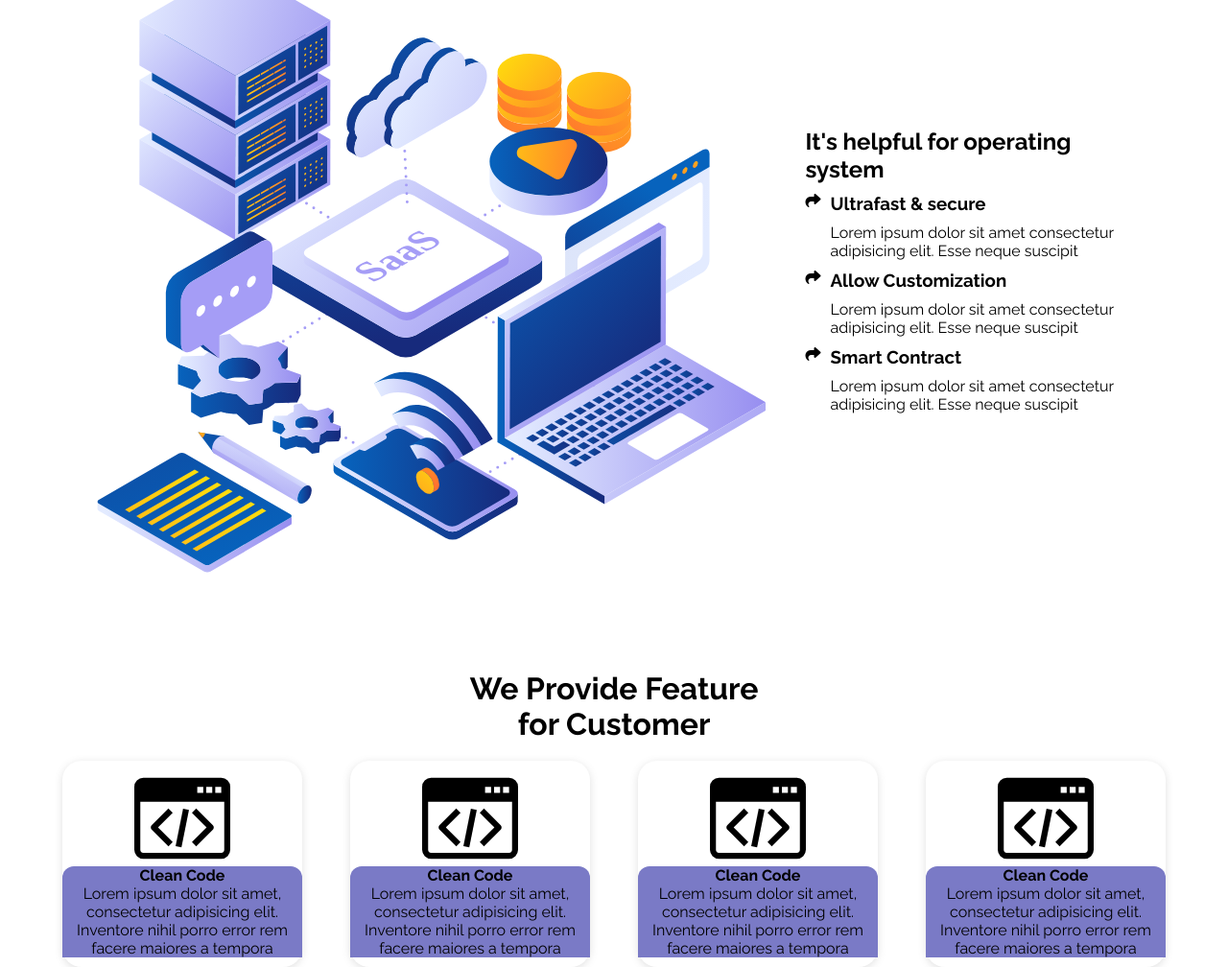
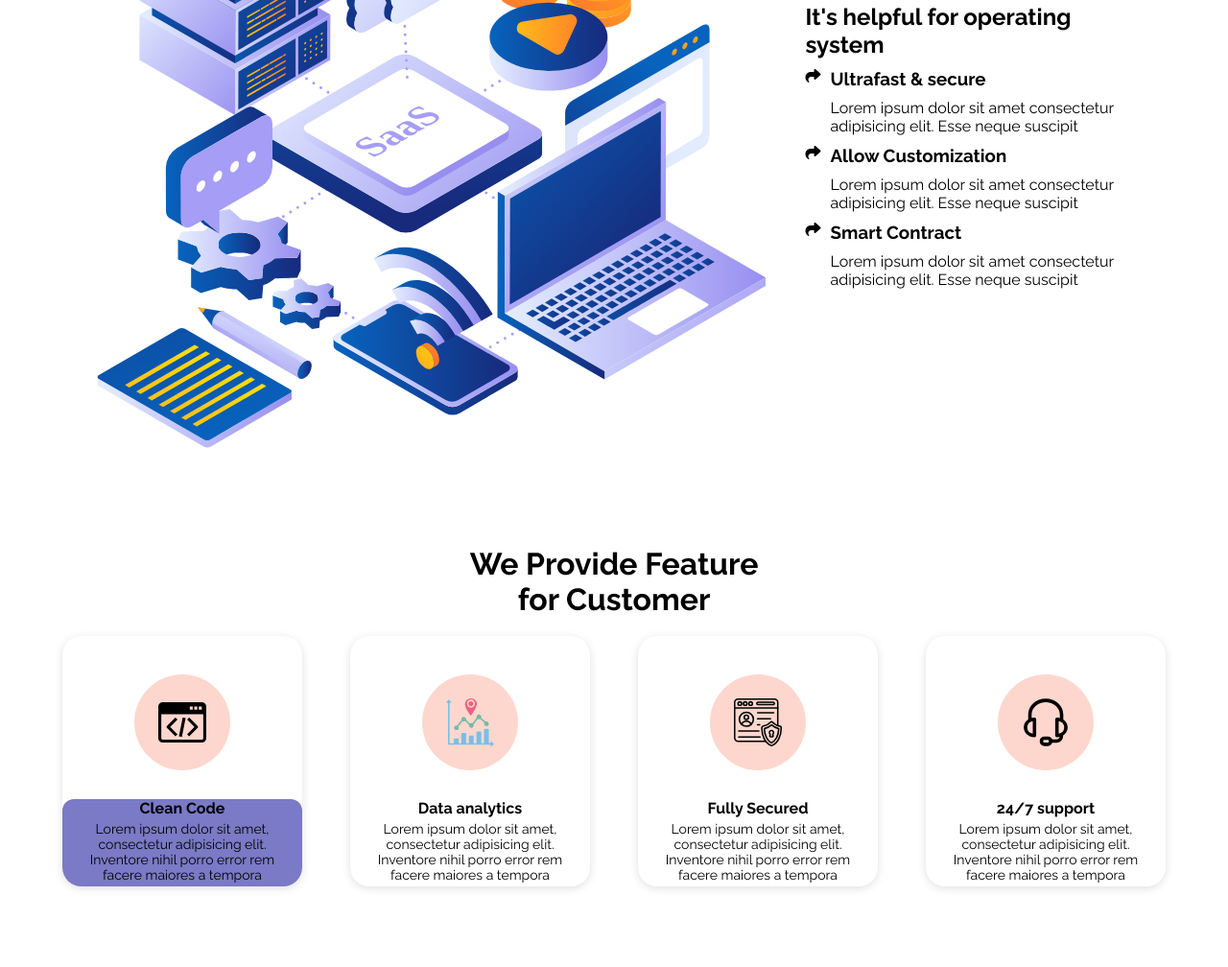
Before and after one commit to cstej/Webpage-Project-13, a plain HTML site: page index.html in a window 1280 px wide. Shown: the part 915-1923 px from the top of the page at 96% size. After the commit the page ends 1859 px from the top, so only its background shows below. Drawn offline with Linux system fonts and the light colour scheme.

Commit message:
some css and html fixes

```diff
--- a/index.html
+++ b/index.html
@@ -98,35 +98,55 @@
 
       <div class="cards">
         <div class="card">
-          <img src="/assets/web-developing.svg" alt="" />
+          <div class="icon">
+            <img src="/assets/web-developing.svg" alt="" />
+          </div>
+
           <div class="description">
             <b>Clean Code</b> <br />
-            Lorem ipsum dolor sit amet, consectetur adipisicing elit. Inventore
-            nihil porro error rem facere maiores a tempora
+            <p>
+              Lorem ipsum dolor sit amet, consectetur adipisicing elit.
+              Inventore nihil porro error rem facere maiores a tempora
+            </p>
           </div>
         </div>
         <div class="card">
-          <img src="/assets/web-developing.svg" alt="" />
-          <div>
-            <b>Clean Code</b> <br />
-            Lorem ipsum dolor sit amet, consectetur adipisicing elit. Inventore
-            nihil porro error rem facere maiores a tempora
+          <div class="icon">
+            <img src="/assets/data-analytics.svg" alt="" />
+          </div>
+
+          <div class="description">
+            <b>Data analytics</b> <br />
+            <p>
+              Lorem ipsum dolor sit amet, consectetur adipisicing elit.
+              Inventore nihil porro error rem facere maiores a tempora
+            </p>
           </div>
         </div>
         <div class="card">
-          <img src="/assets/web-developing.svg" alt="" />
-          <div>
-            <b>Clean Code</b> <br />
-            Lorem ipsum dolor sit amet, consectetur adipisicing elit. Inventore
-            nihil porro error rem facere maiores a tempora
+          <div class="icon">
+            <img src="/assets/secured-profile.svg" alt="" />
+          </div>
+
+          <div class="description">
+            <b>Fully Secured</b> <br />
+            <p>
+              Lorem ipsum dolor sit amet, consectetur adipisicing elit.
+              Inventore nihil porro error rem facere maiores a tempora
+            </p>
           </div>
         </div>
         <div class="card">
-          <img src="/assets/web-developing.svg" alt="" />
-          <div>
-            <b>Clean Code</b> <br />
-            Lorem ipsum dolor sit amet, consectetur adipisicing elit. Inventore
-            nihil porro error rem facere maiores a tempora
+          <div class="icon">
+            <img src="/assets/support.svg" alt="" />
+          </div>
+
+          <div class="description">
+            <b>24/7 support</b> <br />
+            <p>
+              Lorem ipsum dolor sit amet, consectetur adipisicing elit.
+              Inventore nihil porro error rem facere maiores a tempora
+            </p>
           </div>
         </div>
       </div>
--- a/style.css
+++ b/style.css
@@ -7,7 +7,6 @@
 }
 .container {
   max-width: 80rem;
-  height: 100vh;
   margin: 0 auto;
 }
 .bg {
@@ -109,29 +108,51 @@
 .cards {
   display: flex;
   margin-top: 20px;
+  margin-bottom: 20px;
   justify-content: space-between;
   gap: 20px;
   align-items: center;
-  /* flex-wrap: wrap; */
 }
 .card {
   max-width: 250px;
   margin: 0 auto;
-  padding: 10px 0;
   display: flex;
   flex-direction: column;
   align-items: center;
   border-radius: 20px;
   box-shadow: rgba(99, 99, 99, 0.2) 0px 2px 8px 0px;
+  overflow: hidden;
 }
 
 .card img {
   width: 100px;
 }
-.card div {
+.card .description {
   text-align: center;
+  border-radius: 12px 12px 0 0;
+}
+.card .description p {
+  padding: 4px 8px;
+  font-size: 14px;
+}
+.card:first-child .description {
   background-color: rgb(122, 122, 198);
-  border-radius: 12px 12px 0 0;
+}
+
+.card .icon {
+  width: 100px;
+  height: 100px;
+  display: flex;
+  justify-content: center;
+  align-items: center;
+  background-color: rgba(245, 56, 6, 0.2);
+  margin: 40px auto 30px auto;
+  border-radius: 500px;
+}
+.card .icon img {
+  width: 50px;
+  display: inline-block;
+  text-align: center;
 }
 
 @media screen and (max-width: 768px) {
@@ -140,6 +161,9 @@
   }
   .header-hero {
     flex-direction: column-reverse;
+  }
+  .header-hero .left h1 {
+    font-size: 2rem;
   }
   .mid-hero {
     flex-direction: column;
```
